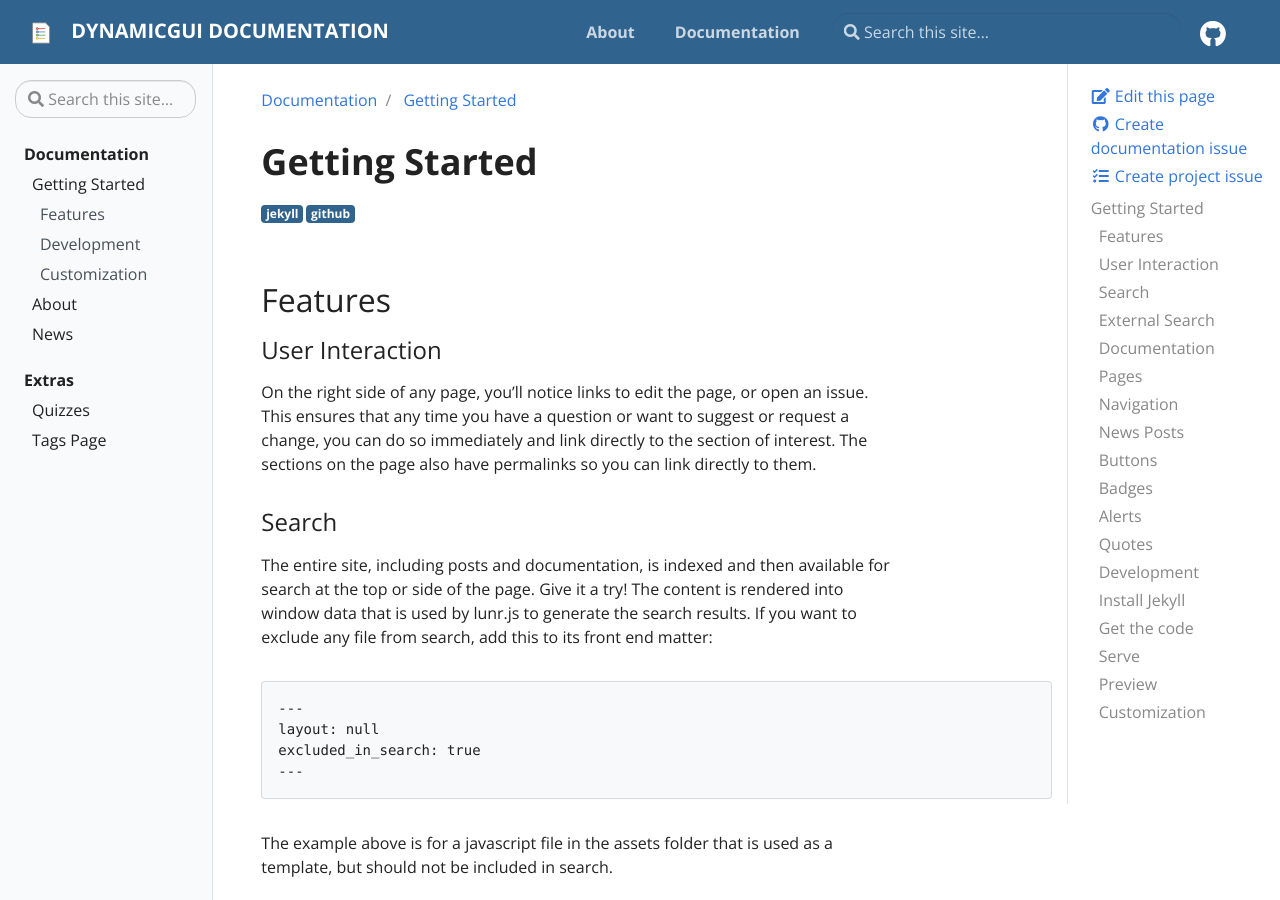
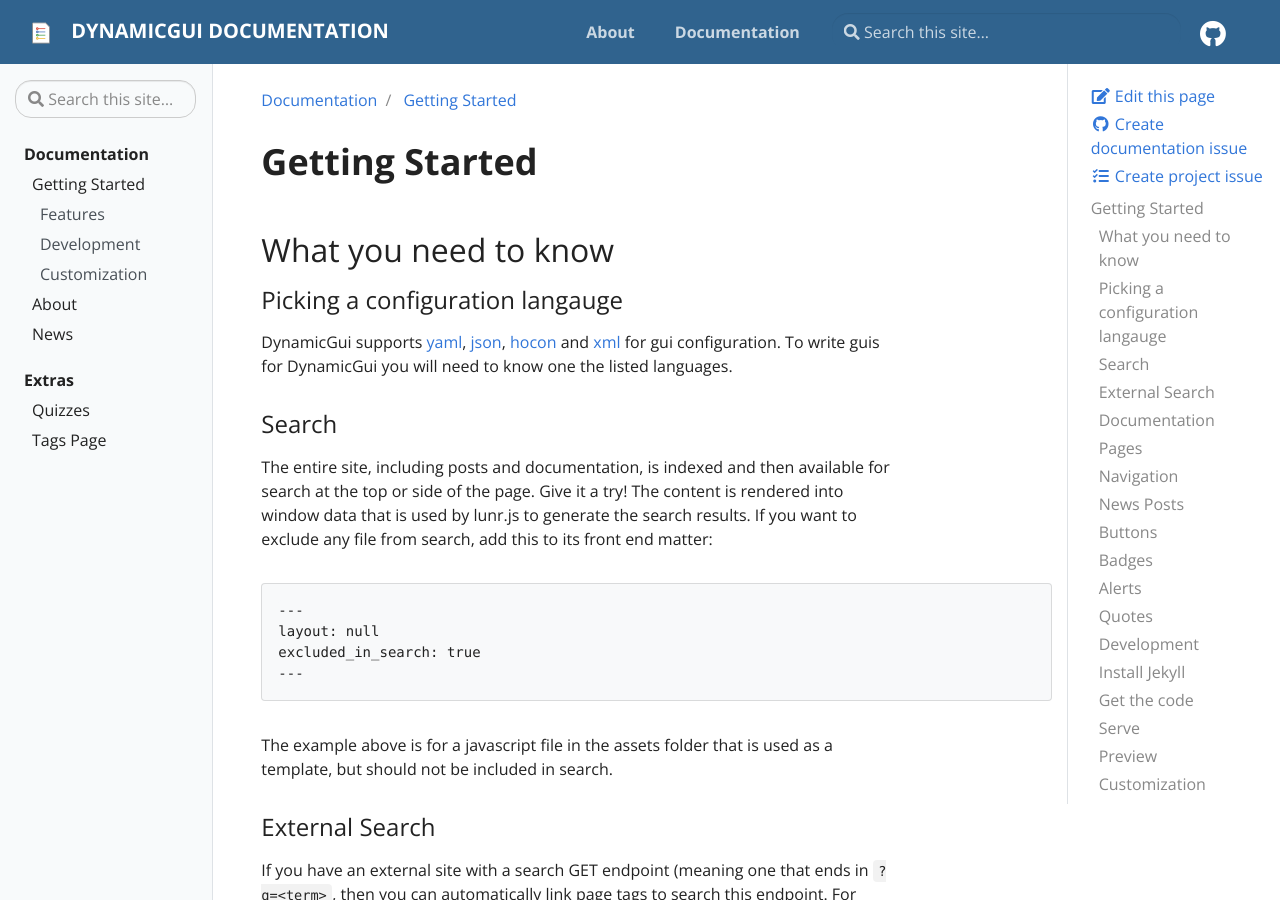
Before and after one commit to dynamicgui/newdocumentation, a Jekyll site: the page built from _docs/getting-started.md, in a window 1280 px wide and 900 px high. Built offline with Jekyll 4.4.1, drawn with Linux system fonts in a browser that asks for light colours.

Commit message:
Start working on getting started section

```diff
--- a/_docs/getting-started.md
+++ b/_docs/getting-started.md
@@ -1,23 +1,18 @@
 ---
 title: Getting Started
 tags:
- - jekyll
- - github
-description: Getting started with Docsy Jekyll
+description: Getting started with DynamicGui
 ---
 
 # Getting Started
 
-## Features
+## What you need to know
 
-### User Interaction
+### Picking a configuration langauge
 
 
-On the right side of any page, you'll notice links to edit the page, or
-open an issue. This ensures that any time you have a question or want to
-suggest or request a change, you can do so immediately and link directly
-to the section of interest. The sections on the page also have permalinks so
-you can link directly to them.
+DynamicGui supports [yaml](https://learnxinyminutes.com/docs/yaml/), [json](https://learnxinyminutes.com/docs/json/), [hocon](https://github.com/lightbend/config#using-hocon-the-json-superset) and [xml](https://learnxinyminutes.com/docs/xml/)  for gui configuration.
+To write guis for DynamicGui you will need to know one the listed languages.
 
 ### Search
 
```
Also changed, not shown: pages/index.md (+1 -1 lines).
